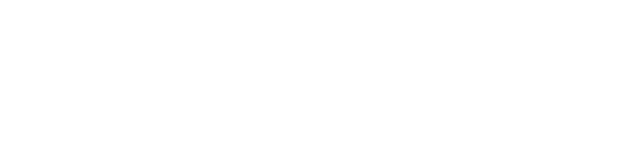
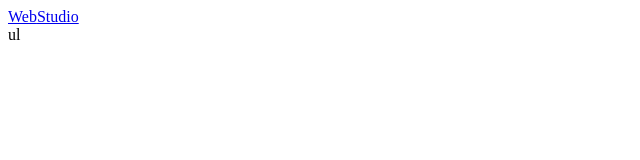
Before and after one commit to AlexanderDrozdenko/goit-markup-hw-01, a plain HTML site: page index.html in a window 1280 px wide. Shown: the whole page, without its empty margins (0-640 px from the left). Drawn offline with Linux system fonts and the light colour scheme.

Commit message:
претир

```diff
--- a/index.html
+++ b/index.html
@@ -7,6 +7,9 @@
   <title>Document</title>
 </head>
 <body>
-
+  <a href="index.html"><span>Web</span>Studio</a>
+  <nav>
+    ul
+  </nav>
 </body>
 </html>
```
Also changed, not shown: .prettierrc.json (added), 1 other file.
